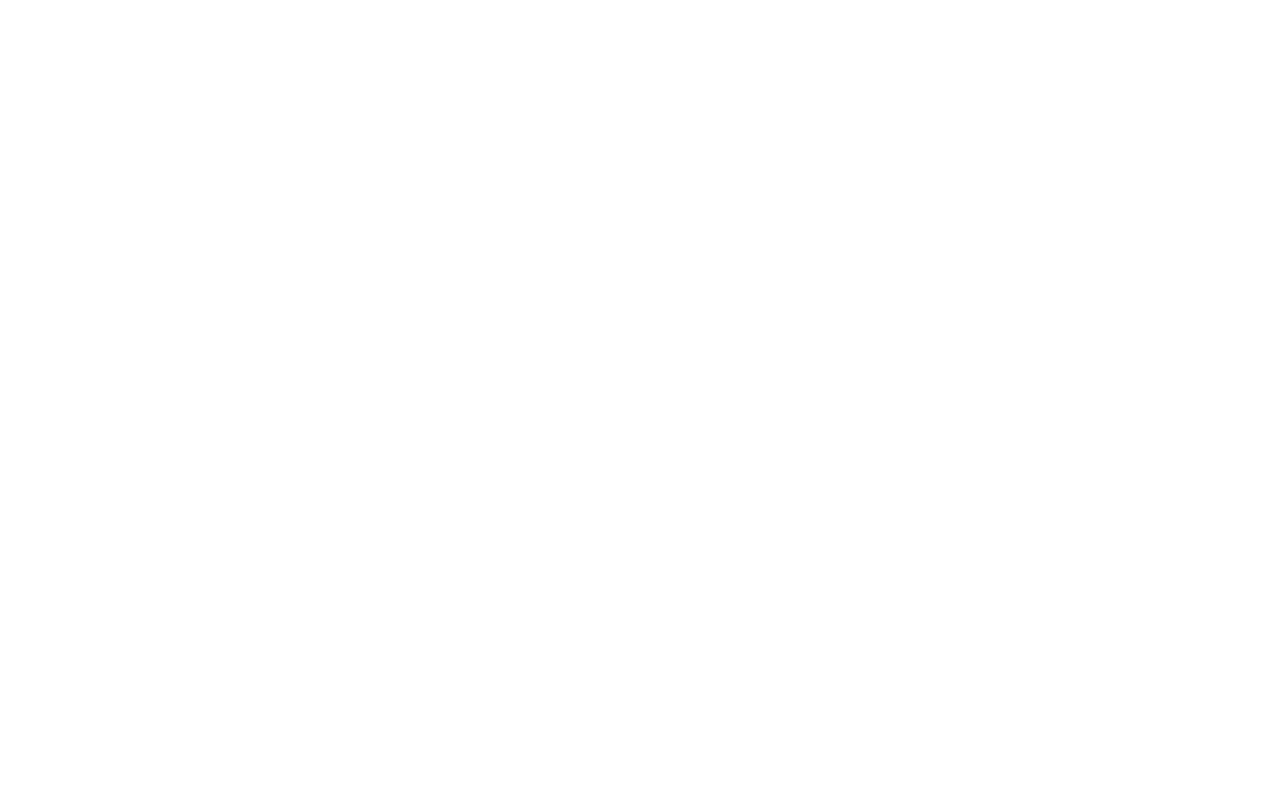
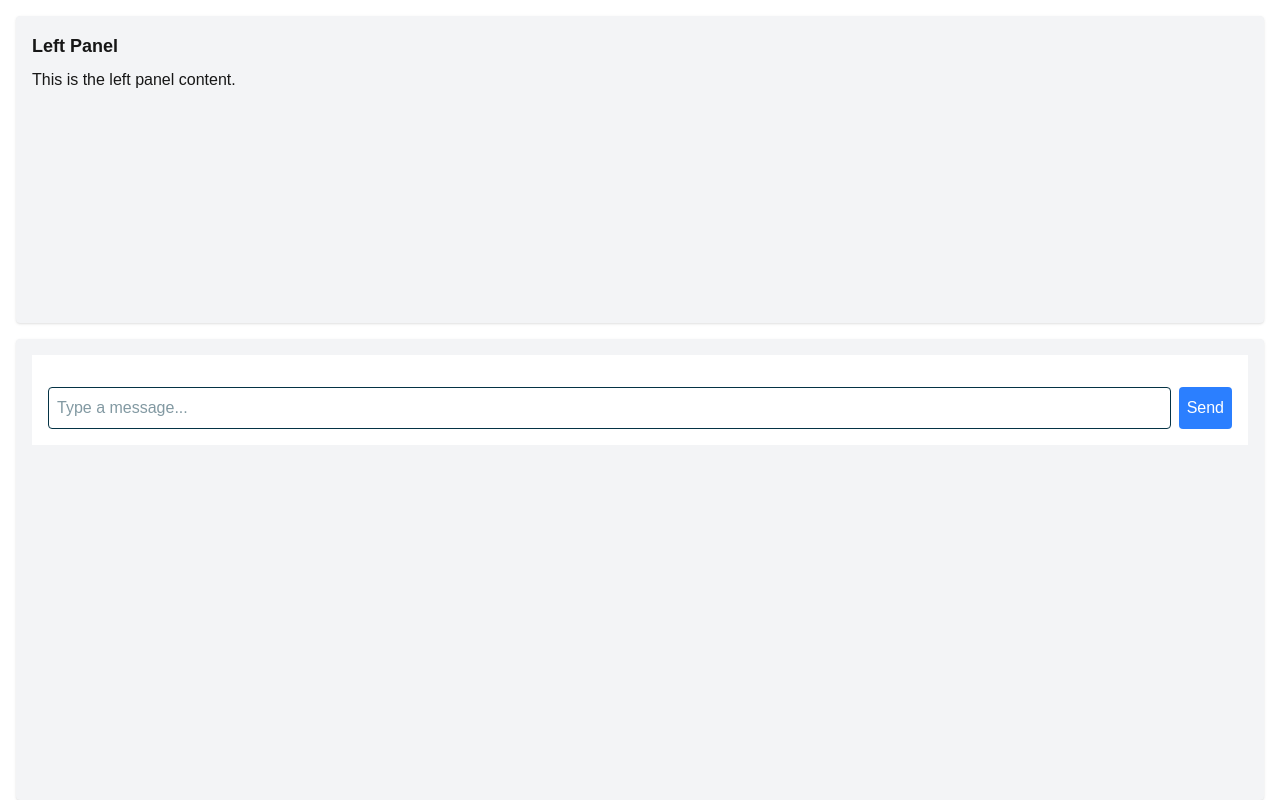
Before and after one commit to crebollarramirez/study-buddy, a Next.js app in the folder client/: page / in a window 1280 px wide. Built offline with nearby package versions, Linux system fonts and the light colour scheme.

Commit message:
add half cooked chat interface

```diff
--- /dev/null
+++ b/client/src/app/components/chat.jsx
@@ -0,0 +1,60 @@
+// import React from "react";
+
+// export default function Chat() {
+//     return (
+//       <div className="bg-white">
+
+
+
+//       </div>
+//     );
+//   }
+
+"use client";
+
+import React, { useState } from "react";
+import ChatBubble from "./chatbubble";
+
+export default function Chat() {
+  const [messages, setMessages] = useState([]);
+  const [input, setInput] = useState("");
+
+  const handleSend = () => {
+    if (input.trim()) {
+      setMessages([...messages, input]);
+      setInput("");
+    }
+  };
+
+  const handleKeyDown = (e) => {
+    if (e.key === "Enter") {
+      handleSend();
+    }
+  };
+
+  return (
+    <div className="bg-white p-4">
+      <div className="chat-window mb-4 ">
+        {messages.map((message, index) => (
+          <ChatBubble key={index} message={message} />
+        ))}
+      </div>
+      <div className="chat-input flex text-cyan-950">
+        <input
+          type="text"
+          className="flex-grow border p-2 rounded"
+          value={input}
+          onChange={(e) => setInput(e.target.value)}
+          onKeyDown={handleKeyDown}
+          placeholder="Type a message..."
+        />
+        <button
+          className="ml-2 bg-blue-500 text-white p-2 rounded"
+          onClick={handleSend}
+        >
+          Send
+        </button>
+      </div>
+    </div>
+  );
+}
--- /dev/null
+++ b/client/src/app/components/chatbubble.jsx
@@ -0,0 +1,9 @@
+import React from "react";
+
+export default function ChatBubble({message}) {
+    return (
+      <div className="bg-red-400">
+        {message}
+      </div>
+    );
+  }
--- a/client/src/app/page.jsx
+++ b/client/src/app/page.jsx
@@ -1,6 +1,18 @@
+import Chat from "./components/chat";
+
+
 export default function Home() {
   return (
-    <div className="">
+    <div className="bg-white min-h-screen grid grid-rows-[40%_60%] gap-4 p-4">
+      <div className="bg-gray-100 p-4 rounded shadow">
+        <h2 className="text-lg font-bold mb-2">Left Panel</h2>
+        <p>This is the left panel content.</p>
+      </div>
+
+      <div className="bg-gray-100 p-4 rounded shadow row-span-[60%]">
+        <Chat />
+      </div>
     </div>
+
   );
 }
```
